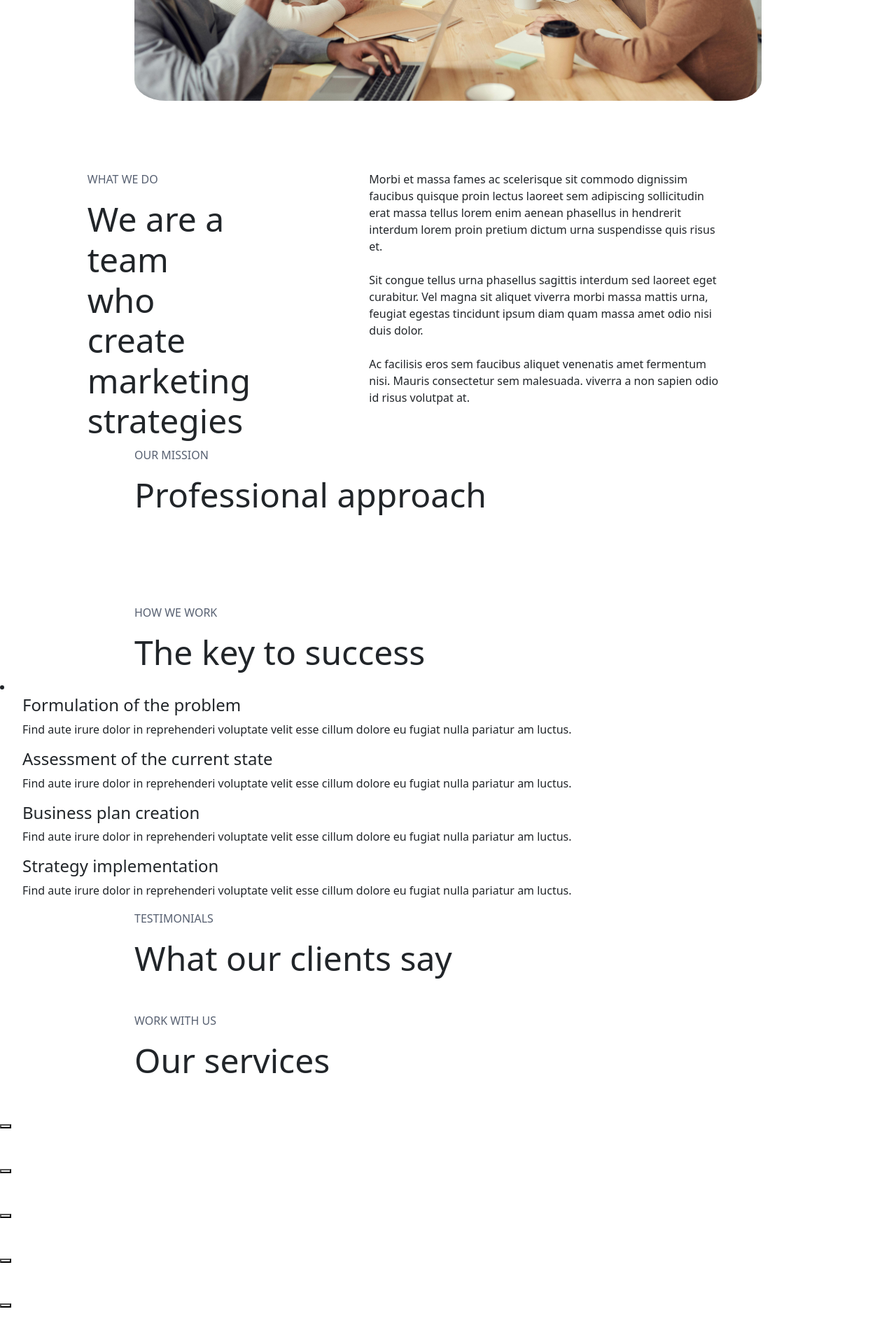
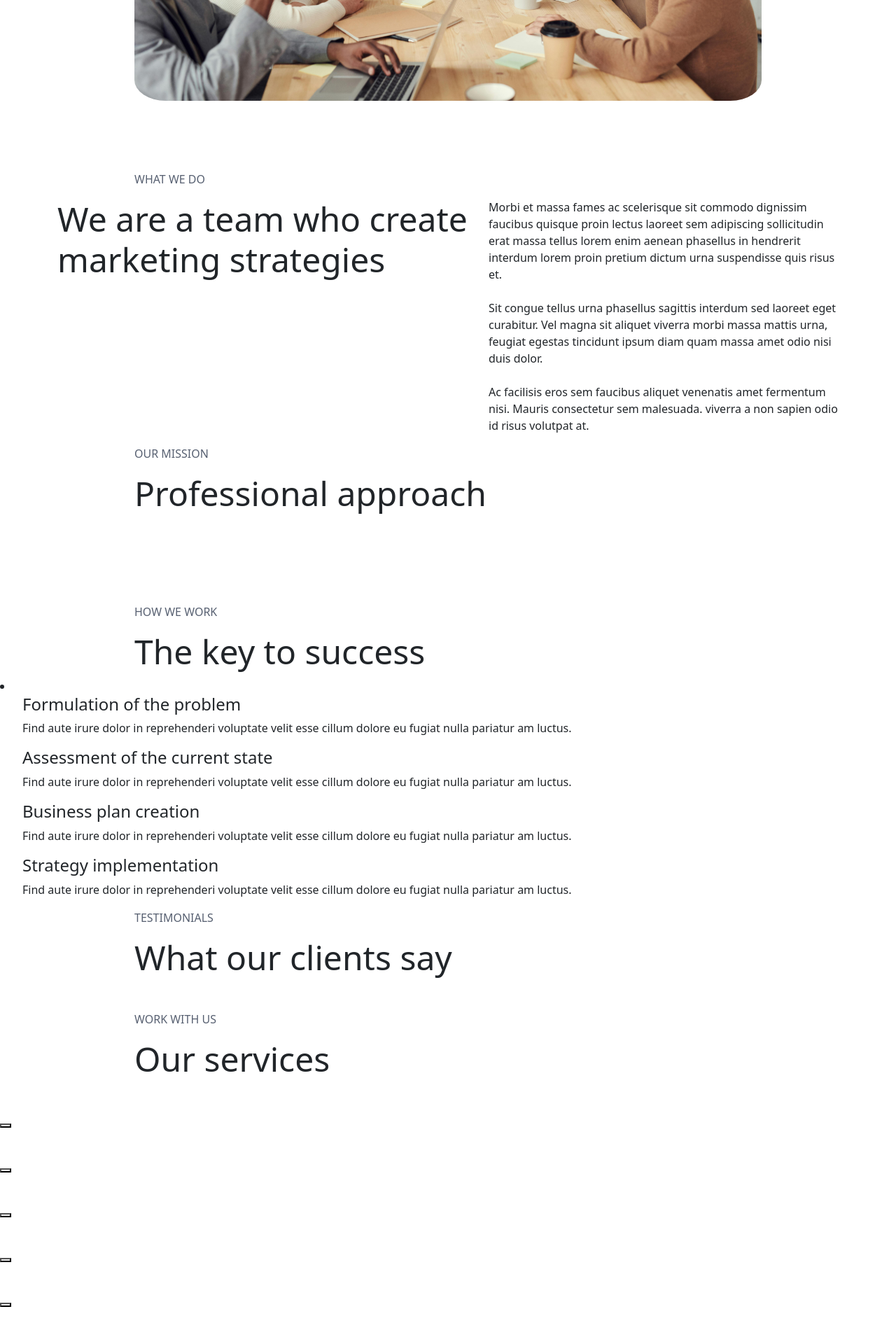
Before and after one commit to mjr96/RealtorProject, a Flask app: page /about in a window 1280 px wide. Shown: the part 953-2873 px from the top of the page at 70% size. Run offline with Flask 3, Linux system fonts and the light colour scheme.

Commit message:
Edited a section in about page

```diff
--- a/static/style/about.css
+++ b/static/style/about.css
@@ -40,7 +40,11 @@
 .item{
     display: inline-block;
 }
+#whatWeDoHeading{
+    padding: 0;
+    margin: 0;
+    width: 600px;
+}
 #whatWeDoDescription{
-    padding: 0 10em;
-    float: right;
+    width: 500px;
 }
--- a/templates/about.html
+++ b/templates/about.html
@@ -16,10 +16,10 @@
 
     <img id="businessImg" class="center" src="../static/images/pexels-fauxels-3184291.jpg" alt="Business Meeting">
 
+    <p class="smallHeading">WHAT WE DO</p>
     <div class="container">
         <div class="item">
-            <p class="smallHeading">WHAT WE DO</p>
-            <H1 class="aboutHeading">We are a team who create marketing strategies</H1>
+            <H1 class="aboutHeading" id="whatWeDoHeading">We are a team who create marketing strategies</H1>
         </div>
         <p class="item" id="whatWeDoDescription">Morbi et massa fames ac scelerisque sit commodo dignissim faucibus quisque proin lectus laoreet sem adipiscing sollicitudin erat massa tellus lorem enim aenean phasellus in hendrerit interdum lorem proin pretium dictum urna suspendisse quis risus et.
         <br><br>
@@ -31,6 +31,7 @@
 
     <p class="smallHeading">OUR MISSION</p>
     <h1 class="aboutHeading">Professional approach</h1>
+    <div>
         <div>
             <img src="" alt="">
             <h3></h3>
@@ -46,7 +47,7 @@
             <h3></h3>
             <p></p>
         </div>
-
+    </div>
     <!-- img as a background for the following-->
     <div>
         <p class="smallHeading">HOW WE WORK</p>
```
Lines whose indentation alone changed are shown as unchanged.
